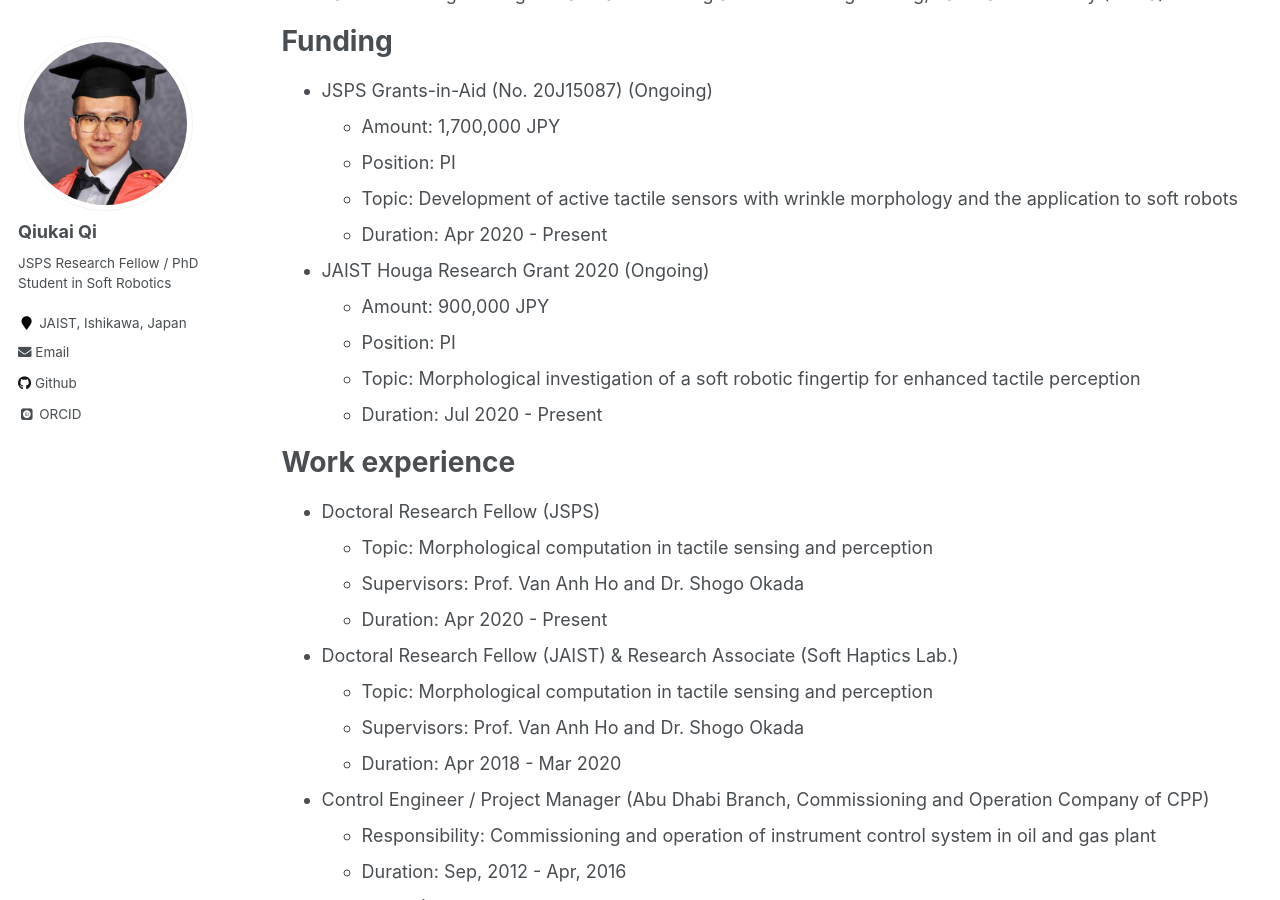
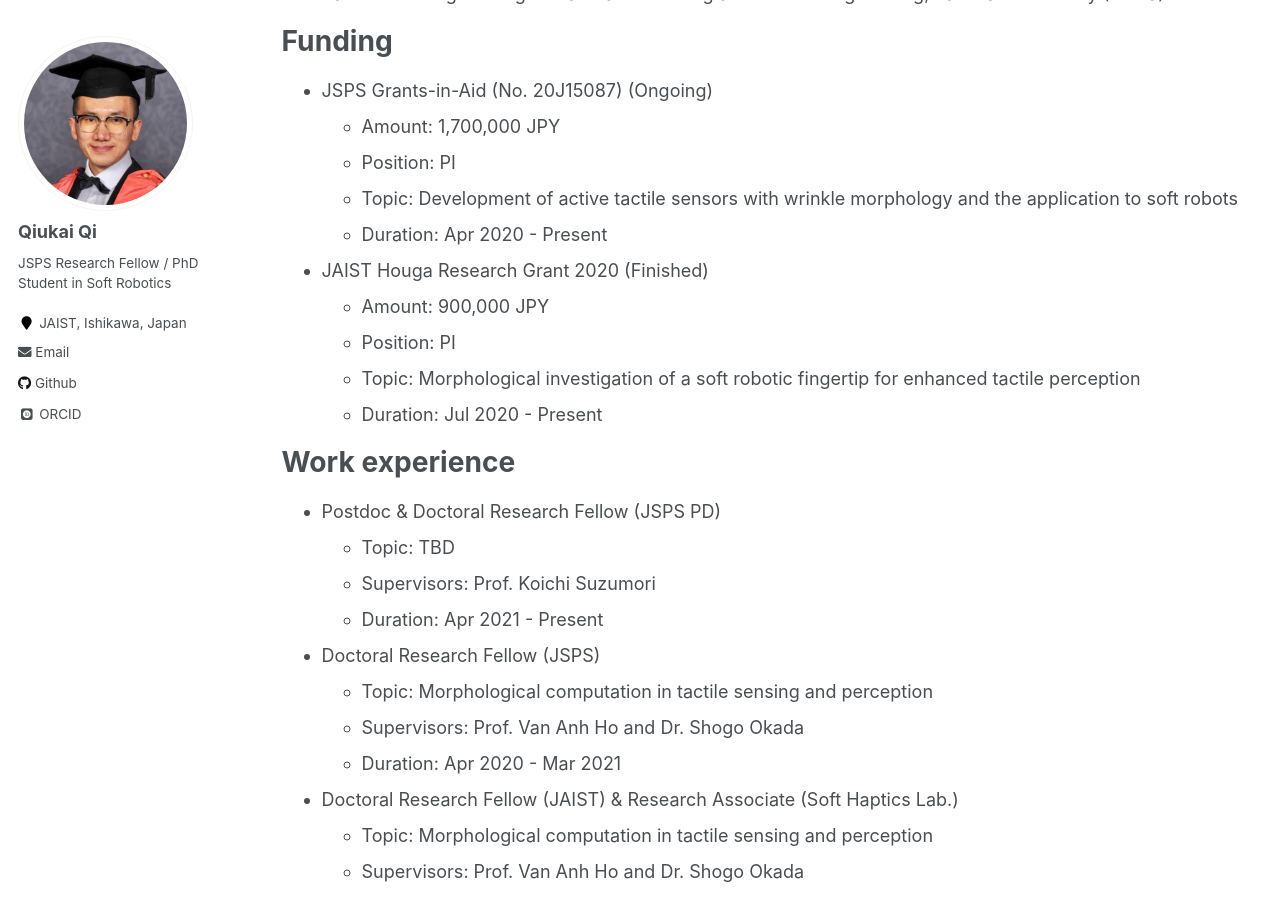
Before and after one commit to QiukaiQi/qiukaiqi.github.io, a Jekyll site: the page built from _pages/CV.md, in a window 1280 px wide and 900 px high, scrolled down 430 px. Built offline with Jekyll 4.4.1, drawn with Linux system fonts in a browser that asks for light colours; some web fonts are replaced.

Commit message:
Update CV.md

```diff
--- a/_pages/CV.md
+++ b/_pages/CV.md
@@ -26,7 +26,7 @@ Funding
   * Topic: Development of active tactile sensors with wrinkle morphology and the application to soft robots
   * Duration: Apr 2020 - Present
 
-* JAIST Houga Research Grant 2020 (Ongoing)
+* JAIST Houga Research Grant 2020 (Finished)
   * Amount: 900,000 JPY
   * Position: PI
   * Topic: Morphological investigation of a soft robotic fingertip for enhanced tactile perception
@@ -34,10 +34,15 @@ Funding
 
 Work experience
 ======
+* Postdoc & Doctoral Research Fellow (JSPS PD)
+  * Topic: TBD
+  * Supervisors: Prof. Koichi Suzumori
+  * Duration: Apr 2021 - Present
+
 * Doctoral Research Fellow (JSPS)
   * Topic: Morphological computation in tactile sensing and perception
   * Supervisors: Prof. Van Anh Ho and Dr. Shogo Okada
-  * Duration: Apr 2020 - Present
+  * Duration: Apr 2020 - Mar 2021
 
 * Doctoral Research Fellow (JAIST) & Research Associate (Soft Haptics Lab.)
   * Topic: Morphological computation in tactile sensing and perception
```
